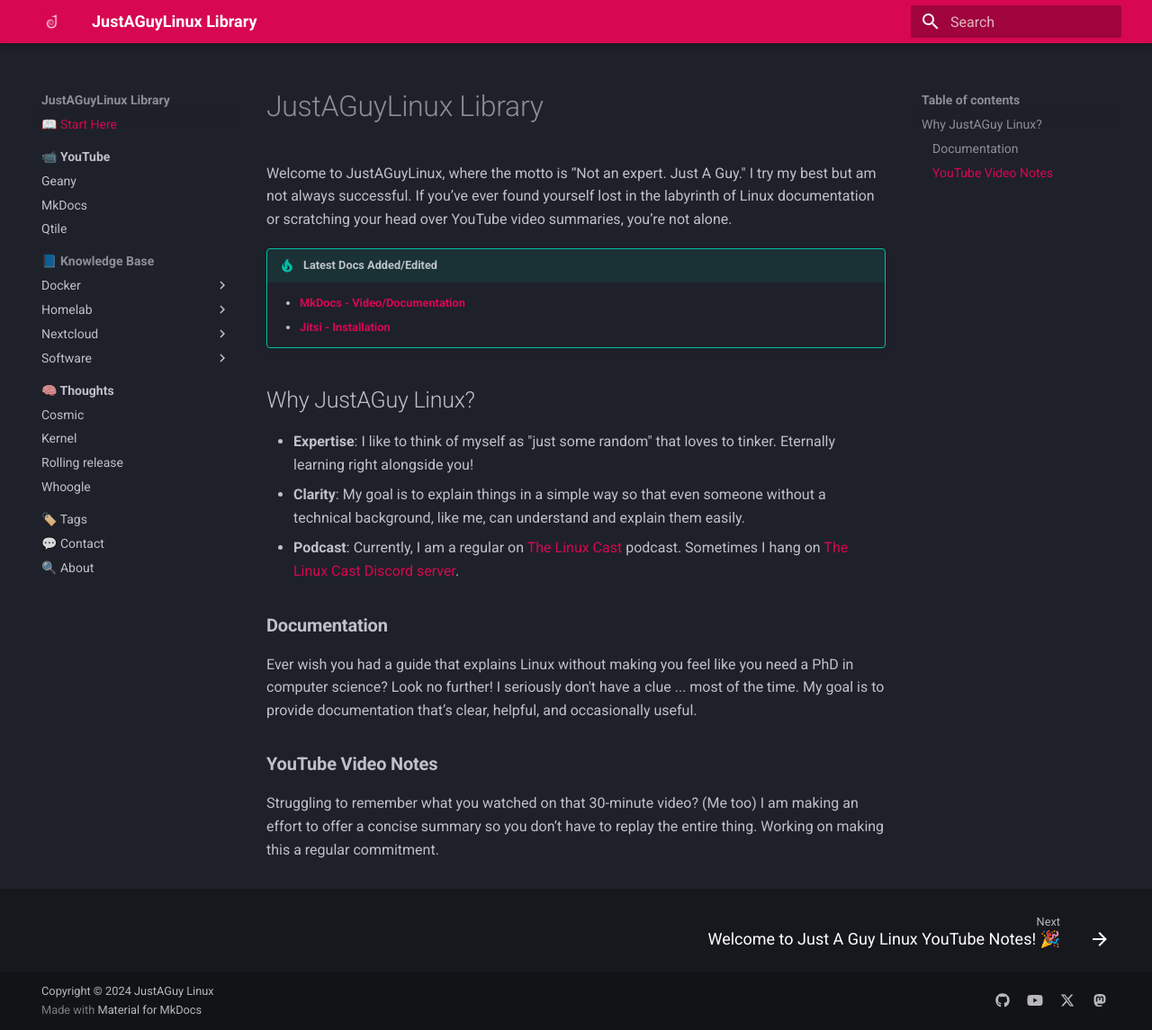
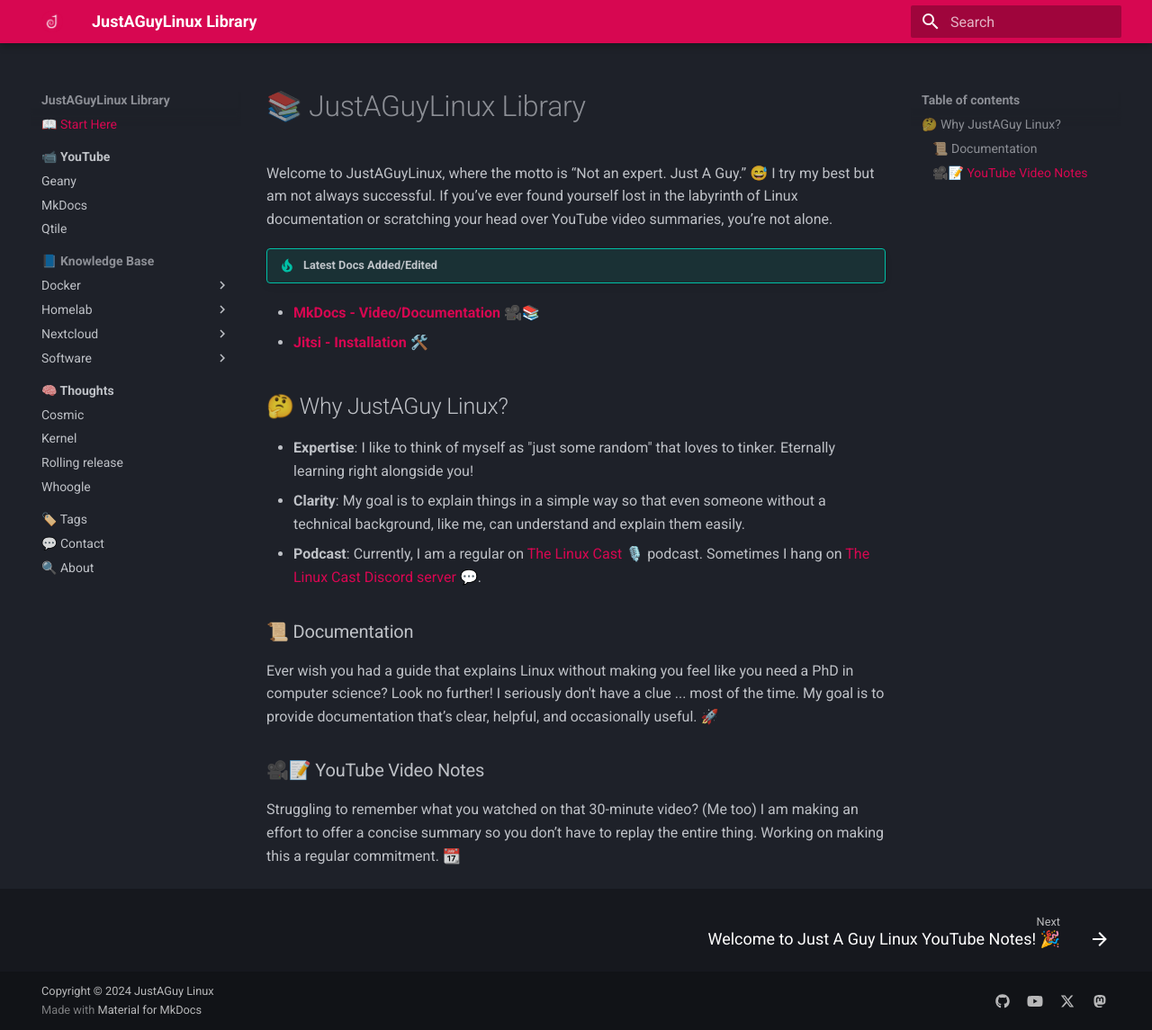
Before and after one commit to drewgrif/jagmkdocs, an MkDocs documentation site: the page built from docs/index.md, in a window 1280 px wide and 1145 px high. Shown: the whole window at 90% size. Built offline with MkDocs 1.6.1 and Material for MkDocs 9.7.7, drawn with Linux system fonts in a browser that asks for light colours.

```diff
--- a/docs/index.md
+++ b/docs/index.md
@@ -1,20 +1,20 @@
-# JustAGuyLinux Library
+# 📚 JustAGuyLinux Library
 
-Welcome to JustAGuyLinux, where the motto is “Not an expert. Just A Guy." I try my best but am not always successful. If you’ve ever found yourself lost in the labyrinth of Linux documentation or scratching your head over YouTube video summaries, you’re not alone.
+Welcome to JustAGuyLinux, where the motto is “Not an expert. Just A Guy.” 😅 I try my best but am not always successful. If you’ve ever found yourself lost in the labyrinth of Linux documentation or scratching your head over YouTube video summaries, you’re not alone.
 
 !!! tip "Latest Docs Added/Edited"
 
-    - **[MkDocs - Video/Documentation](youtube/mkdocs.md)**
-    - **[Jitsi - Installation](documentation/homelab/jitsi.md)**
+- **[MkDocs - Video/Documentation 🎥📚](youtube/mkdocs.md)**
+- **[Jitsi - Installation 🛠️](documentation/homelab/jitsi.md)**
 
-## Why JustAGuy Linux?
+## 🤔 Why JustAGuy Linux?
 
 - **Expertise**: I like to think of myself as "just some random" that loves to tinker. Eternally learning right alongside you!
 - **Clarity**: My goal is to explain things in a simple way so that even someone without a technical background, like me, can understand and explain them easily.
-- **Podcast**: Currently, I am a regular on [The Linux Cast](https://thelinuxcast.org){:target="_blank"} podcast.  Sometimes I hang on [The Linux Cast Discord server](https://discord.gg/C9je3KSrFA){:target="_blank"}.
+- **Podcast**: Currently, I am a regular on [The Linux Cast 🎙️](https://thelinuxcast.org){:target="_blank"} podcast. Sometimes I hang on [The Linux Cast Discord server 💬](https://discord.gg/C9je3KSrFA){:target="_blank"}.
 
-### **Documentation**
-Ever wish you had a guide that explains Linux without making you feel like you need a PhD in computer science? Look no further! I seriously don't have a clue ... most of the time. My goal is to provide documentation that’s clear, helpful, and occasionally useful.
+### 📜 Documentation
+Ever wish you had a guide that explains Linux without making you feel like you need a PhD in computer science? Look no further! I seriously don't have a clue ... most of the time. My goal is to provide documentation that’s clear, helpful, and occasionally useful. 🚀
 
-### **YouTube Video Notes**
-Struggling to remember what you watched on that 30-minute video? (Me too) I am making an effort to offer a concise summary so you don’t have to replay the entire thing. Working on making this a regular commitment.
+### 🎥📝 YouTube Video Notes
+Struggling to remember what you watched on that 30-minute video? (Me too) I am making an effort to offer a concise summary so you don’t have to replay the entire thing. Working on making this a regular commitment. 📆
```
